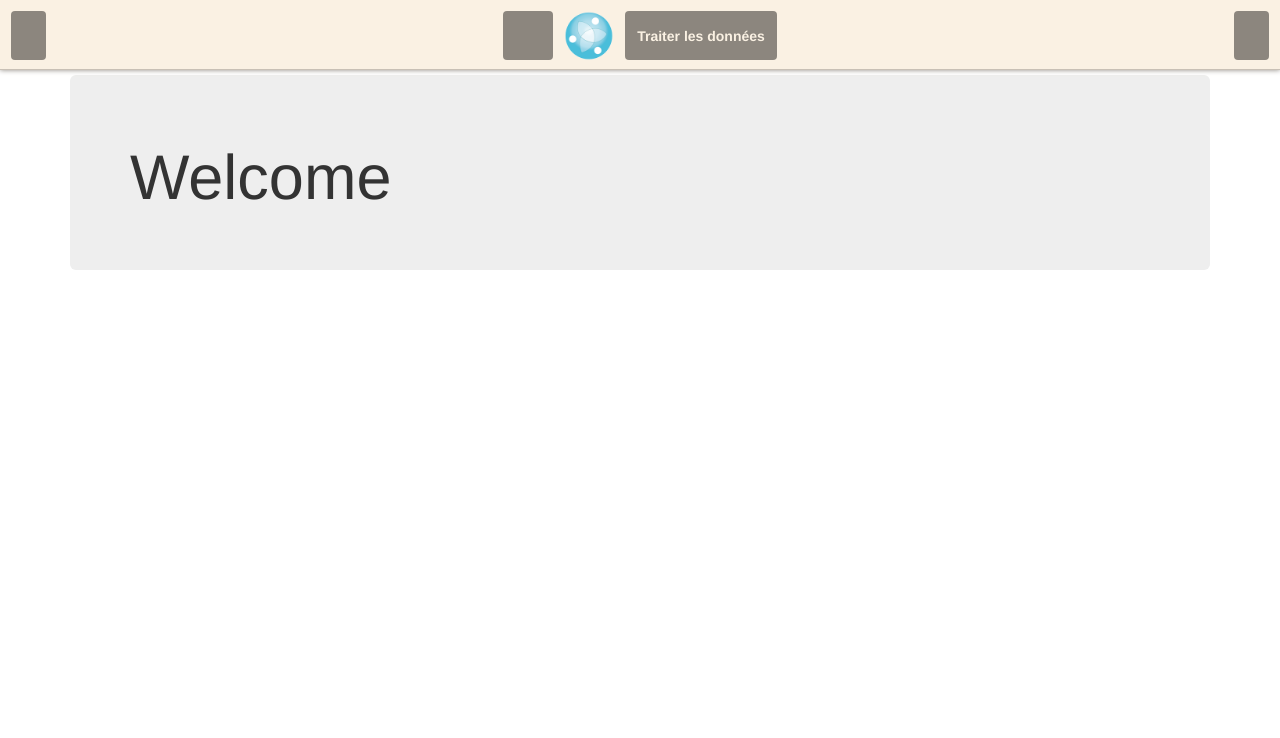
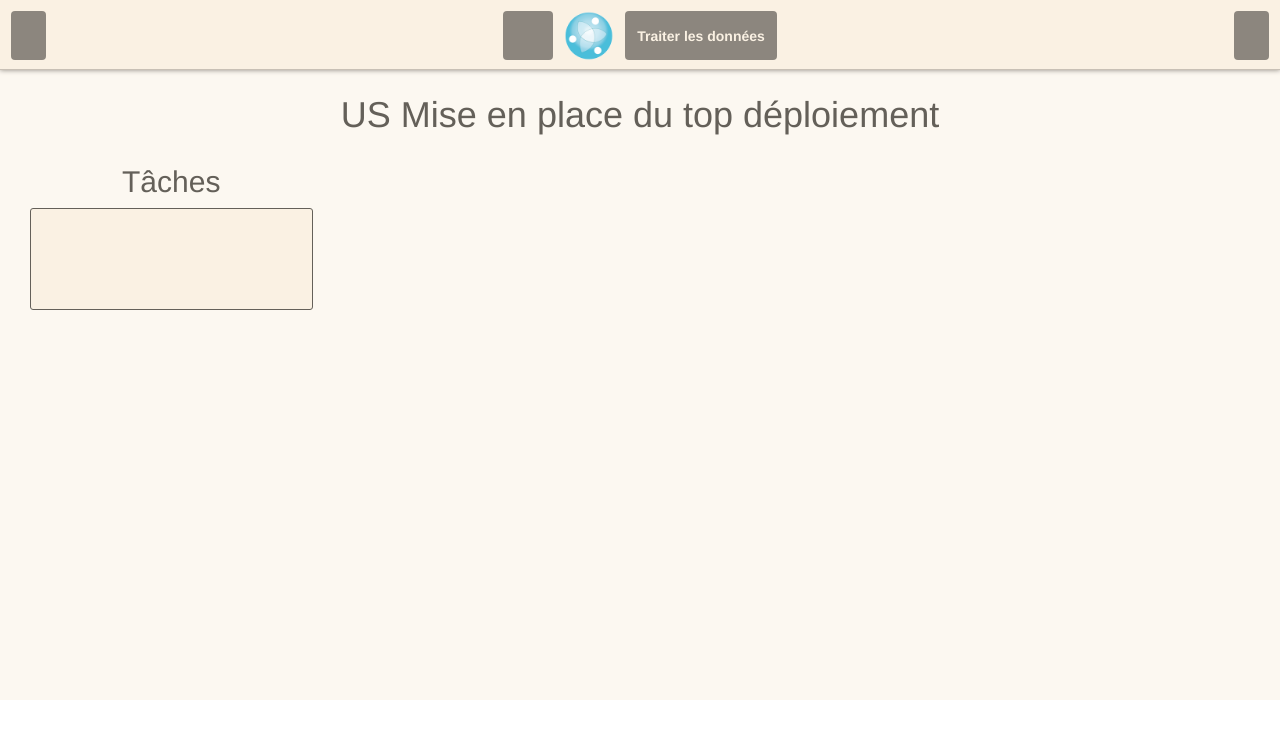
Before and after one commit to Scorbutics/RTCVisualizer, an Angular app in the folder rtc-visualizer/: page / in a window 1280 px wide. Shown: the top 738 px of the page. Built offline with nearby package versions, Linux system fonts and the light colour scheme; a web font is replaced by a local one.

Commit message:
Feat : création de la page de détail d'une US + ajout d'un composant de bloc

```diff
--- a/rtc-visualizer/src/app/app.component.css
+++ b/rtc-visualizer/src/app/app.component.css
@@ -1,3 +1,7 @@
+* {
+    color:#646059;
+}
+
 .btn-default {
     margin: 1px;
     background: #8C867E;
@@ -32,3 +36,13 @@
     background: #8C867E;
     color:#FAF1E3;
 }
+
+.backgroundPage {
+    background: #FCF8F1;
+    height:100%;
+    width:100%;
+}
+
+.dropdown-menu {
+    background: #8C867E;
+}
--- a/rtc-visualizer/src/app/app.component.html
+++ b/rtc-visualizer/src/app/app.component.html
@@ -1,6 +1,4 @@
-<div class="container">
+<div class="container backgroundPage" style="height:700px">
 	<nav-bar></nav-bar>
-	<div class="jumbotron">
-		<h1>Welcome</h1>
-	</div>
+	<us-page></us-page>
 </div>
--- a/rtc-visualizer/src/app/app.module.ts
+++ b/rtc-visualizer/src/app/app.module.ts
@@ -3,11 +3,15 @@ import { NgModule } from '@angular/core';
 
 import { AppComponent } from './app.component';
 import { NavbarComponent } from './navbar/navbar.component';
+import { UsPageComponent } from './pages/usPage/usPage.component';
+import { NamedBlockComponent } from './blocks/namedBlock.component';
 
 @NgModule({
   declarations: [
     AppComponent,
-    NavbarComponent
+    NavbarComponent,
+    UsPageComponent,
+    NamedBlockComponent
   ],
   imports: [
     BrowserModule
--- /dev/null
+++ b/rtc-visualizer/src/app/blocks/namedBlock.component.css
@@ -0,0 +1,11 @@
+.blockBackground {
+    background: #FAF1E3;
+    border-radius: 3px;
+    border-color: #646059;
+    border-width: 1px;
+    border-style: solid;
+}
+
+.blockTitle {
+    text-align: center;
+}
--- /dev/null
+++ b/rtc-visualizer/src/app/blocks/namedBlock.component.html
@@ -0,0 +1,4 @@
+<h2 class="blockTitle">{{name}}</h2>
+<div class="blockBackground">
+    <ng-content></ng-content>
+</div>
--- /dev/null
+++ b/rtc-visualizer/src/app/blocks/namedBlock.component.ts
@@ -0,0 +1,10 @@
+import { Component  } from '@angular/core';
+
+@Component({
+	selector: 'named-block',
+	templateUrl: './namedBlock.component.html',
+	styleUrls: ['./namedBlock.component.css']
+})
+export class NamedBlockComponent {
+	name:string = "Tâches";
+}
--- a/rtc-visualizer/src/app/navbar/navbar.component.html
+++ b/rtc-visualizer/src/app/navbar/navbar.component.html
@@ -15,11 +15,9 @@
                         <button type="button" class="btn btn-default dropdown-toggle inner-div search-button" data-toggle="dropdown" aria-label="Justify">
                             <span class="glyphicon glyphicon-search" aria-hidden="true"></span>
                         </button>
-                        <ul class="dropdown-menu dropdown-menu-right">
-                            <li><button type="button" class="btn btn-default">Action</button></li>
-                            <li class="divider"></li>
-                            <li><a href="#">Separated link</a></li>
-                        </ul>
+                        <div class="dropdown-menu" style="margin-top:20px;">
+                            <button type="button" class="btn btn-default" style="width:100%">Action</button>
+                        </div>
                     </span>
                     <span style="margin-left:10px; margin-right:10px">
                         <img src="assets/images/logo.png" width="50px" height="50px"/>
--- /dev/null
+++ b/rtc-visualizer/src/app/pages/usPage/usPage.component.css
@@ -0,0 +1,3 @@
+.mainTitle {
+    text-align: center
+}
--- /dev/null
+++ b/rtc-visualizer/src/app/pages/usPage/usPage.component.html
@@ -0,0 +1,6 @@
+<h1 class="mainTitle">{{usName}}</h1>
+<named-block class="col-md-3">
+    <div style="height:100px">
+
+    </div>
+</named-block>
--- /dev/null
+++ b/rtc-visualizer/src/app/pages/usPage/usPage.component.ts
@@ -0,0 +1,10 @@
+import { Component  } from '@angular/core';
+
+@Component({
+	selector: 'us-page',
+	templateUrl: './usPage.component.html',
+	styleUrls: ['./usPage.component.css']
+})
+export class UsPageComponent {
+	usName:string = "US Mise en place du top déploiement";
+}
```
Also changed, not shown: rtc-visualizer/src/app/app.component.ts (+5 -5 lines).
